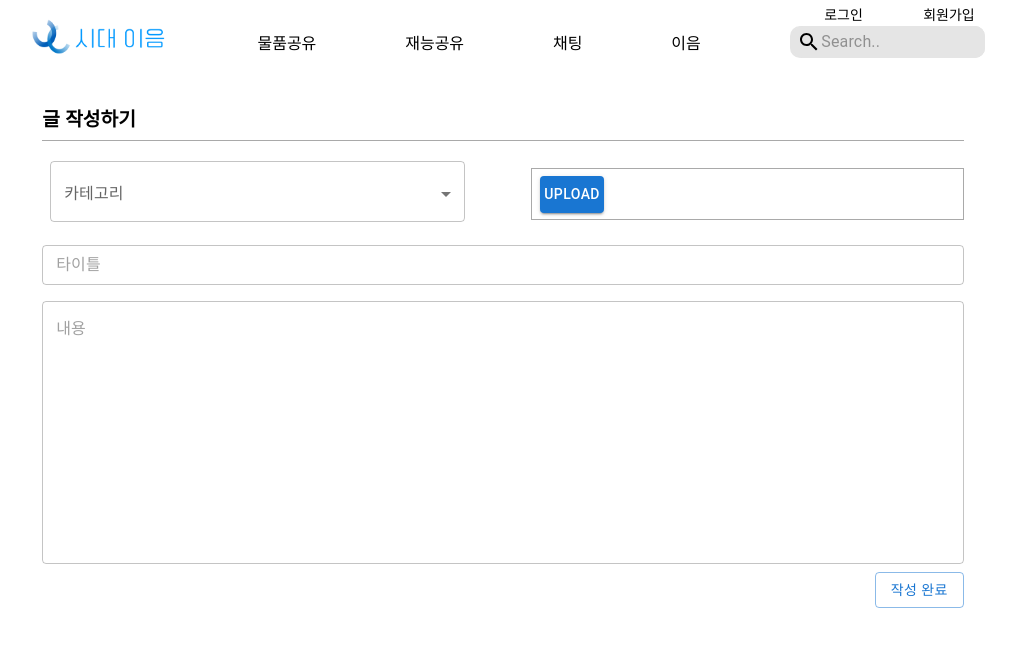
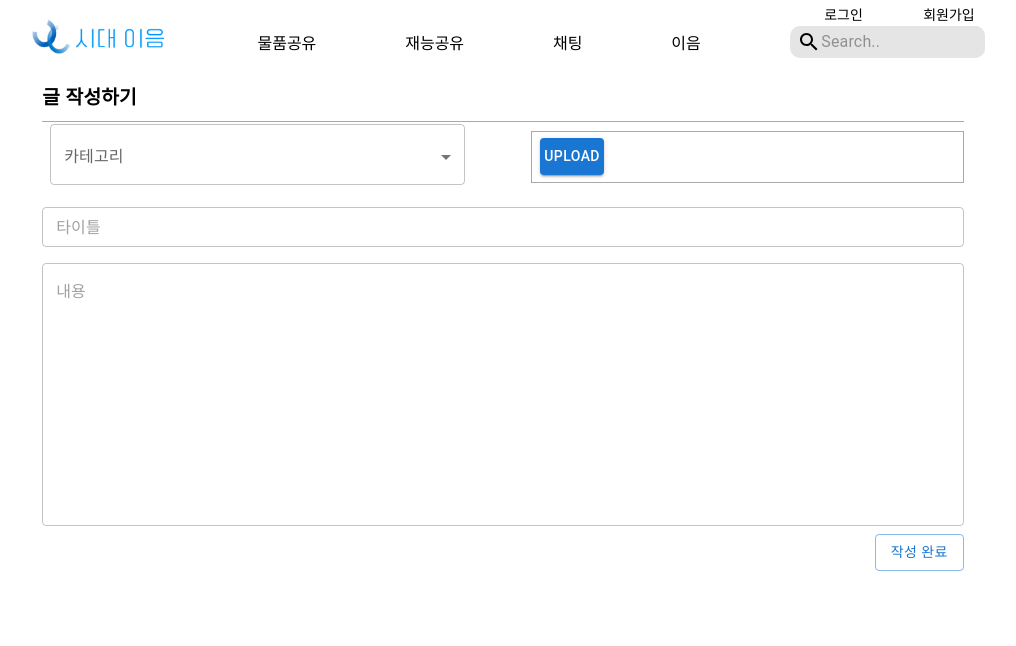
Before and after one commit to UOS-CONNECTION/UOS-CONNECTION, a React (Create React App) app in the folder frontend/: page /write in a window 1280 px wide. Shown: the top 646 px of the page, without its empty margins (137-1153 px from the left). Built offline with nearby package versions, Linux system fonts and the light colour scheme; no server answers.

Commit message:
[Refactor] MUI 요소 사용하기

```diff
--- a/frontend/src/Component/PostWrite/PostWriteHeader.tsx
+++ b/frontend/src/Component/PostWrite/PostWriteHeader.tsx
@@ -7,6 +7,7 @@ import {
   Select,
   SelectChangeEvent,
   styled,
+  Typography,
 } from '@mui/material';
 
 import { ValueOf } from '../../Util/HelperType';
@@ -36,9 +37,9 @@ const PostWriteHeader = ({
 }: PostWriteHeaderProps) => {
   return (
     <Box className='post-write-header'>
-      <p>글 작성하기</p>
-      <div className='post-write-select-box'>
-        <span>
+      <Typography>글 작성하기</Typography>
+      <Box className='post-write-select-box'>
+        <Box component='span'>
           <FormControl fullWidth>
             <InputLabel id='category-select'>카테고리</InputLabel>
             <Select
@@ -50,8 +51,8 @@ const PostWriteHeader = ({
               <MenuItem value={Category.things}>물품 공유</MenuItem>
             </Select>
           </FormControl>
-        </span>
-        <span className='border'>
+        </Box>
+        <Box component='span' className='border'>
           <label htmlFor='contained-button-file'>
             <Input
               accept='image/*'
@@ -63,8 +64,8 @@ const PostWriteHeader = ({
               Upload
             </Button>
           </label>
-        </span>
-      </div>
+        </Box>
+      </Box>
     </Box>
   );
 };
```
